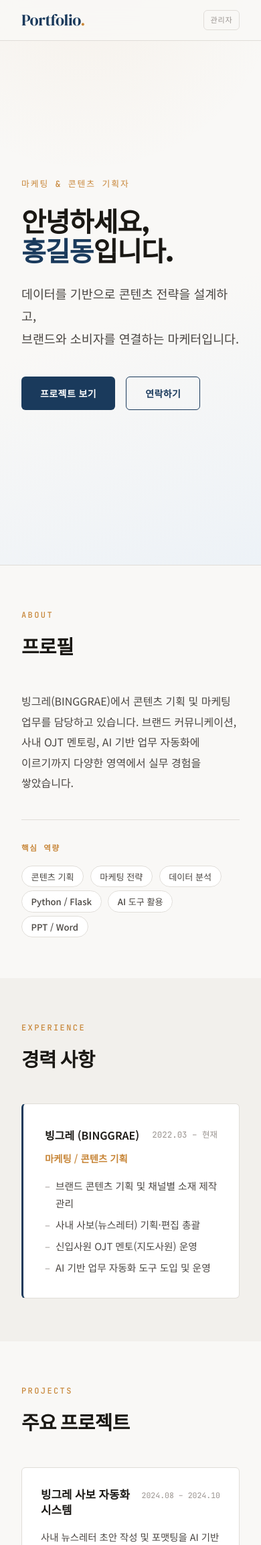
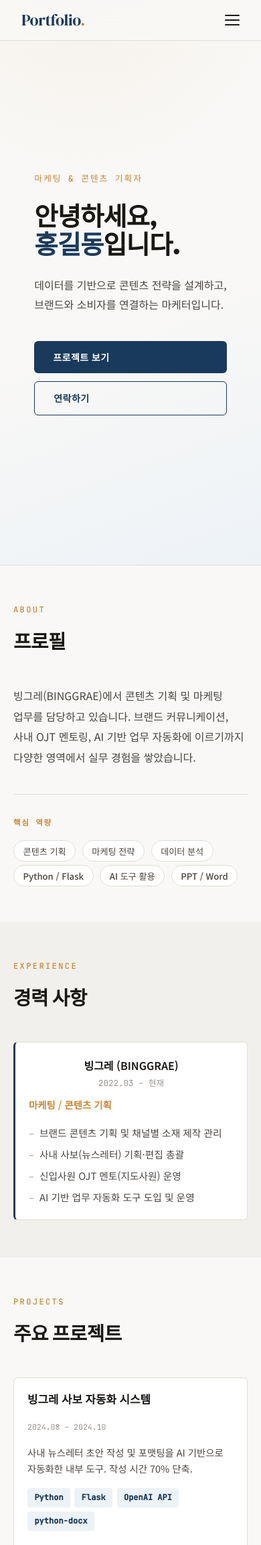
Before and after one commit to junglepark94-alt/portfolio, a Flask app: page / in a window 390 px wide. Shown: the top 2306 px of the page at 67% size. Run offline with Flask 3, Linux system fonts and the light colour scheme; data comes from the database, SQL or seed files in the repository; data that the repository does not hold is empty.

Commit message:
feat: 모바일 전면 최적화
- 햄버거 메뉴 추가 (모바일에서 네비게이션 링크 접근 가능)
- 컨테이너/히어로/카드/타임라인 패딩 모바일 축소
- CTA 버튼 세로 스택 + 전체 너비
- 모달 하단 시트 패턴으로 변경
- 갤러리 카드 너비 조정

Co-Authored-By: Claude Sonnet 4.6 <noreply@anthropic.com>

```diff
--- a/static/css/main.css
+++ b/static/css/main.css
@@ -1042,14 +1042,117 @@ ul { list-style: none; }
 .btn-sm:hover { opacity: 0.75; }
 .btn-danger { background: #fde8e8; color: #b91c1c; }
 
+/* ── Hamburger ──────────────────────────────── */
+.nav-hamburger {
+  display: none;
+  flex-direction: column;
+  justify-content: space-between;
+  width: 22px;
+  height: 16px;
+  background: none;
+  border: none;
+  cursor: pointer;
+  padding: 0;
+  flex-shrink: 0;
+}
+.nav-hamburger span {
+  display: block;
+  width: 100%;
+  height: 2px;
+  background: var(--text);
+  border-radius: 2px;
+  transition: transform 0.25s ease, opacity 0.25s ease;
+}
+.nav-hamburger.open span:nth-child(1) { transform: translateY(7px) rotate(45deg); }
+.nav-hamburger.open span:nth-child(2) { opacity: 0; transform: scaleX(0); }
+.nav-hamburger.open span:nth-child(3) { transform: translateY(-7px) rotate(-45deg); }
+
+/* ── Mobile Nav Menu ────────────────────────── */
+.nav-mobile-menu {
+  display: none;
+  position: fixed;
+  top: 60px;
+  left: 0; right: 0; bottom: 0;
+  background: var(--bg);
+  z-index: 998;
+  overflow-y: auto;
+  border-top: 1px solid var(--border);
+  padding: 0.5rem 1.5rem 2rem;
+}
+.nav-mobile-menu.open { display: block; }
+.nav-mobile-links { list-style: none; }
+.nav-mobile-links li { border-bottom: 1px solid var(--border); }
+.nav-mobile-links li:last-child { border-bottom: none; }
+.nav-mobile-links a {
+  display: block;
+  padding: 1rem 0;
+  font-size: 1.05rem;
+  font-weight: 500;
+  color: var(--text);
+  text-decoration: none;
+}
+.nav-mobile-links a:active { color: var(--accent); }
+
 /* ── Responsive ─────────────────────────────── */
 @media (max-width: 768px) {
+  /* Nav */
   .nav-links { display: none; }
-  .hero-name { font-size: 2.5rem; }
-  .section { padding: 4rem 0; }
+  .nav-admin-btn { display: none; }
+  .nav-hamburger { display: flex; }
+
+  /* Layout */
+  .container { padding: 0 1.25rem; }
+  .section { padding: 3.5rem 0; }
+
+  /* Hero */
+  .hero-inner { padding: 5rem 1.25rem 3rem; }
+  .hero-name { font-size: 2.4rem; }
+  .hero-sub { font-size: 1rem; }
+  .hero-cta { flex-direction: column; gap: 0.75rem; }
+  .hero-cta .btn { width: 100%; text-align: center; }
+
+  /* About */
   .about-summary-grid { grid-template-columns: 1fr; gap: 1.5rem; }
+
+  /* Timeline */
+  .timeline { gap: 1.25rem; }
+  .timeline-item { padding: 1.25rem; }
+  .timeline-meta { flex-direction: column; gap: 0.15rem; }
+
+  /* Projects */
+  .project-card { padding: 1.25rem; }
+  .pc-thumb { height: 160px; }
+  .pc-header { flex-wrap: wrap; }
+  .pc-footer { flex-wrap: wrap; gap: 0.5rem; }
+
+  /* Gallery */
+  .gallery-scroll { padding: 0.5rem 1.25rem 1rem; }
+  .gallery-card { width: 200px; }
+
+  /* Contact */
   .contact-grid { grid-template-columns: 1fr; }
+
+  /* Modal — 하단 시트 */
+  .modal-overlay { align-items: flex-end; }
+  .modal-box {
+    max-width: 100%;
+    max-height: 92dvh;
+    border-radius: calc(var(--radius) * 2) calc(var(--radius) * 2) 0 0;
+    margin: 0;
+  }
+  .modal-body { padding: 1.25rem 1.25rem 2rem; }
+  .modal-image-wrap { max-height: 44vw; }
+
+  /* Footer */
+  .site-footer { padding: 1.5rem 1.25rem; }
+
+  /* Admin forms */
   .form-row-3 { grid-template-columns: 1fr; }
+}
+
+@media (max-width: 600px) {
+  .form-row-2 { grid-template-columns: 1fr; }
+  .asc-header { flex-direction: column; align-items: flex-start; gap: 1rem; }
 }
 
 /* ── Open-to-Work Badge ──────────────────────── */
--- a/templates/base.html
+++ b/templates/base.html
@@ -35,8 +35,28 @@
       {% else %}
       <a href="{{ url_for('login') }}" class="nav-admin-btn">관리자</a>
       {% endif %}
+      <button class="nav-hamburger" id="navHamburger" aria-label="메뉴" aria-expanded="false">
+        <span></span><span></span><span></span>
+      </button>
     </nav>
   </header>
+
+  <div class="nav-mobile-menu" id="navMobileMenu" aria-hidden="true">
+    <ul class="nav-mobile-links">
+      <li><a href="#about">About</a></li>
+      <li><a href="#experience">Experience</a></li>
+      <li><a href="#projects">Projects</a></li>
+      <li><a href="#gallery">Gallery</a></li>
+      <li><a href="#contact">Contact</a></li>
+      <li>
+        {% if session.get('logged_in') %}
+        <a href="{{ url_for('admin_dashboard') }}">관리자</a>
+        {% else %}
+        <a href="{{ url_for('login') }}">관리자</a>
+        {% endif %}
+      </li>
+    </ul>
+  </div>
 
   <main>
     {% with messages = get_flashed_messages() %}
```
Also changed, not shown: static/js/main.js (+32 -0 lines).
